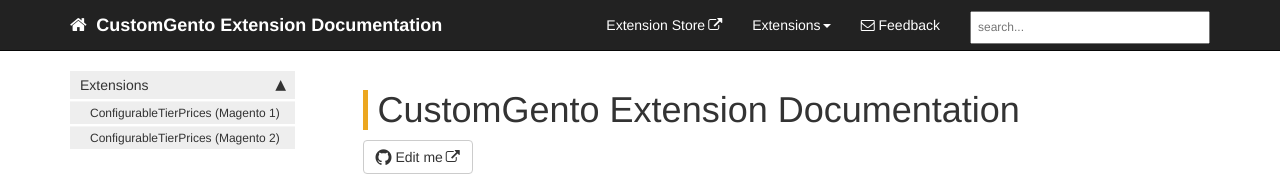
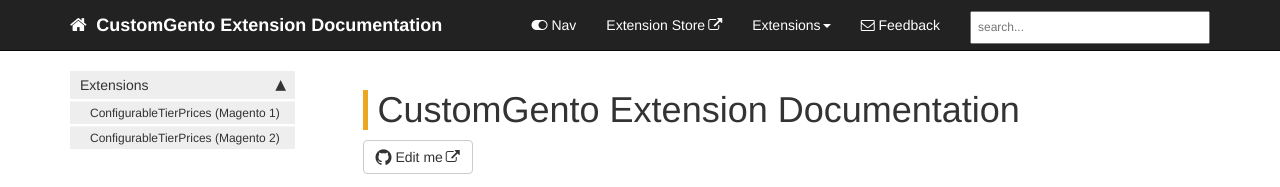
Before and after one commit to customgento/docs, a Jekyll site: the page built from index.md, in a window 1280 px wide. Shown: the top 187 px of the page. Built offline with Jekyll 4.4.1, drawn with Linux system fonts in a browser that asks for light colours; comment, search, counter and statistics services are not loaded.

Commit message:
Update theme

```diff
--- a/_config.yml
+++ b/_config.yml
@@ -21,7 +21,7 @@ github_editme_path: customgento/docs/edit/gh-pages/pages/
 disqus_shortname:
 # if you're using disqus for comments, add the shortname here. if not, leave this value blank.
 
-google_analytics:
+google_analytics: UA-66296557-1
 # if you have google-analytics ID, put it in. if not, edit this value to blank.
 
 host: 127.0.0.1
@@ -74,7 +74,8 @@ defaults:
       type: "pages"
     values:
       layout: "page"
-      comments: true
+      comments: false
+      # if you don't want to use Commento.io and just hide comments, change true to false wherever you see the comments property
       search: true
       sidebar: home_sidebar
       topnav: topnav
--- /dev/null
+++ b/_includes/commento.html
@@ -0,0 +1,5 @@
+{% unless page.comments == false %}
+<div id="commento"></div>
+<script src="https://cdn.commento.io/js/commento.js"></script>
+<noscript>Please enable JavaScript to load the comments.</noscript>
+{% endunless %}
--- a/_includes/feedback.html
+++ b/_includes/feedback.html
@@ -1 +1,13 @@
-<li><a class="email" title="Submit feedback" href="#" onclick="javascript:window.location='mailto:{{site.feedback_email}}?subject={{site.feedback_subject_line}}&body=I have some feedback about the {{page.title}} page: ' + window.location.href;"><i class="fa fa-envelope-o"></i> Feedback</a><li>
+<li>
+{% if site.feedback_text %}
+  {% assign feedback_text = site.feedback_text %}
+{% else %}
+  {% assign feedback_text = "Feedback" %}
+{% endif %}
+
+{% if site.feedback_link %}
+  <a class="email" title="Submit feedback" href="{{site.feedback_link}}">{{feedback_text}}</a>
+{% else %}
+  <a class="email" title="Submit feedback" href="#" onclick="javascript:window.location='mailto:{{site.feedback_email}}?subject={{site.feedback_subject_line}} feedback&body=I have some feedback about the {{page.title}} page: ' + window.location.href;"><i class="fa fa-envelope-o"></i> {{feedback_text}}</a>
+{% endif %}
+</li>
--- a/_includes/topnav.html
+++ b/_includes/topnav.html
@@ -12,6 +12,8 @@
         </div>
         <div class="collapse navbar-collapse" id="bs-example-navbar-collapse-1">
             <ul class="nav navbar-nav navbar-right">
+                <!-- toggle sidebar button -->
+                <li><a id="tg-sb-link" href="#"><i id="tg-sb-icon" class="fa fa-toggle-on"></i> Nav</a></li>
                 <!-- entries without drop-downs appear here -->
 
 {% assign topnav = site.data[page.topnav] %}
--- a/_layouts/page.html
+++ b/_layouts/page.html
@@ -54,7 +54,7 @@ layout: default
         {% endif %}
     </div>
 
-{% include disqus.html %}
+{% include commento.html %}
 
 </div>
 
--- a/_layouts/post.html
+++ b/_layouts/post.html
@@ -32,7 +32,7 @@ layout: default
 
 </article>
 
-{% include disqus.html %}
+{% include commento.html %}
 
 {{site.data.alerts.hr_shaded}}
 
```
